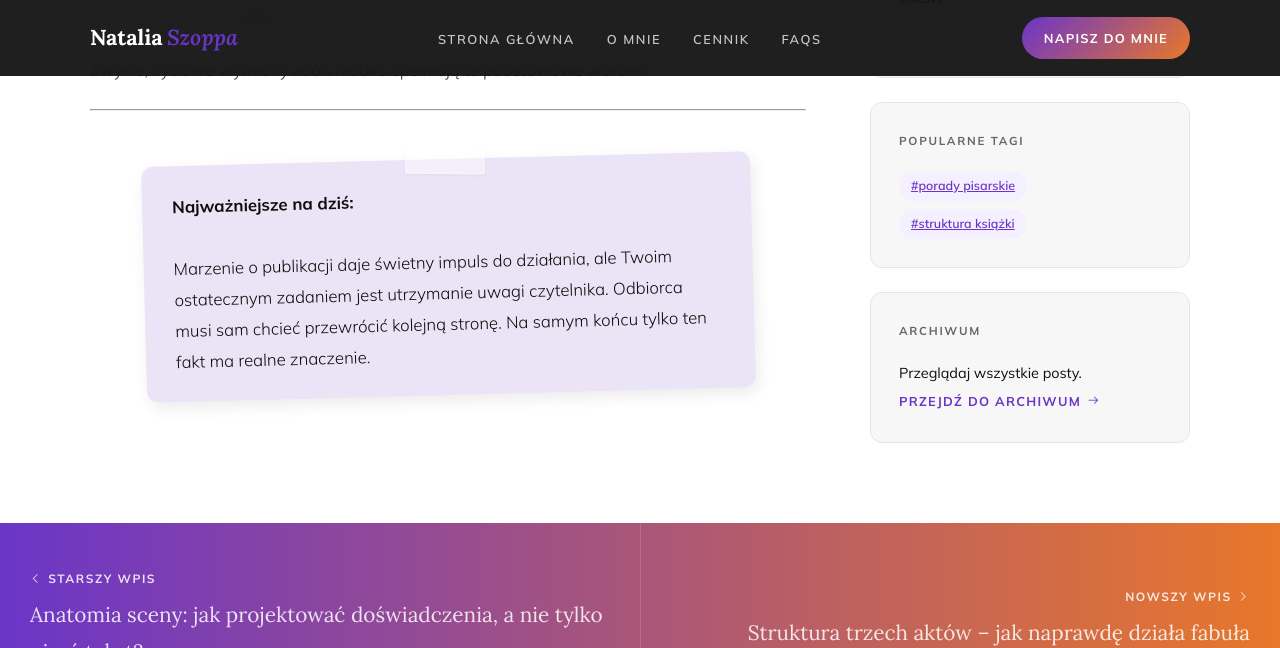
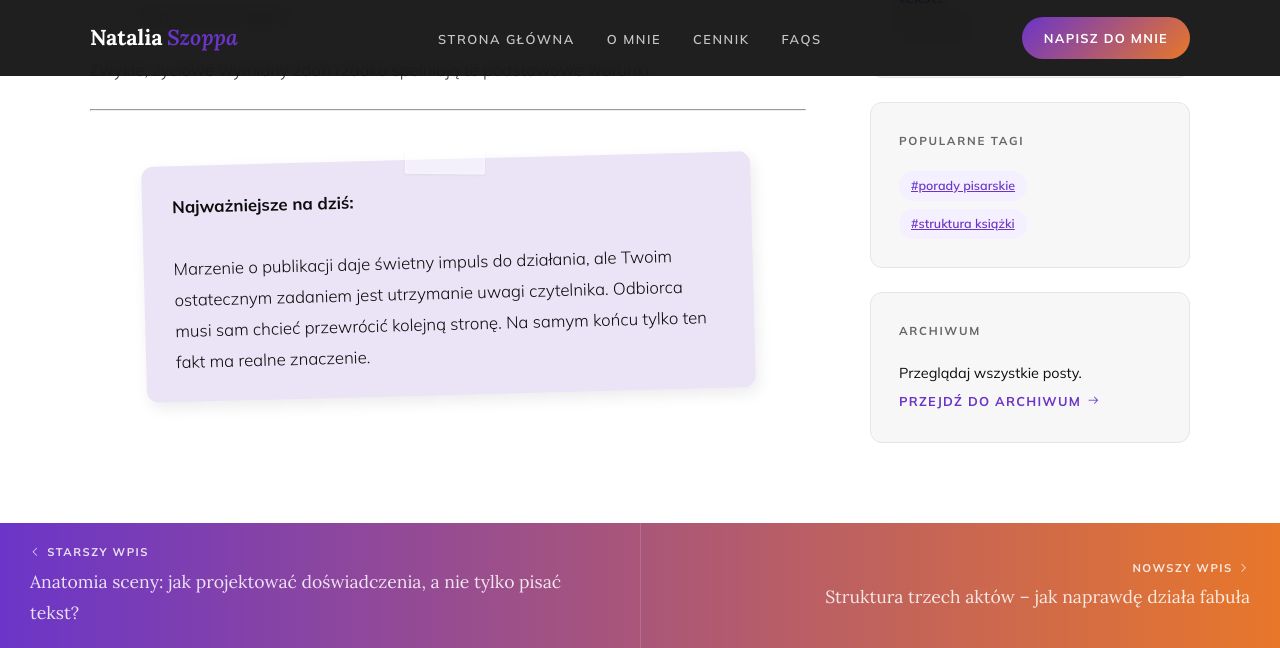
Before and after one commit to Bonnie00726/nataliaszoppa, a Jekyll site: the page built from _posts/2026-06-04-zanim-napiszesz-pierwsze-slowo.md, in a window 1280 px wide and 1400 px high, scrolled down 3848 px. Shown: the top 648 px of the window. Built offline with Jekyll 4.4.1, drawn with Linux system fonts in a browser that asks for light colours; comment, search, counter and statistics services are not loaded; grey boxes are pictures that could not be loaded.

Commit message:
Update default.html

```diff
--- a/_layouts/default.html
+++ b/_layouts/default.html
@@ -47,15 +47,15 @@
 
         /* ===== NOWA STOPKA POSTA (FULL WIDTH) ===== */
        /* Pasek nawigacji */
+       /* Pasek nawigacji */
         .post-full-nav {
             display: flex;
             width: 100%;
-            /* Zaktualizowany firmowy gradient */
             background: linear-gradient(90deg, #6B35C8 0%, #E8772A 100%);
         }
         .post-full-nav .nav-item {
             flex: 1;
-            padding: 45px 30px;
+            padding: 20px 30px; /* Zmniejszony margines pionowy */
             display: flex;
             flex-direction: column;
             justify-content: center;
@@ -77,15 +77,15 @@
             text-align: right;
         }
         .post-full-nav .nav-label {
-            font-size: 0.75em;
+            font-size: 0.7em; /* Delikatnie pomniejszony napis "Starszy/Nowszy wpis" */
             text-transform: uppercase;
             letter-spacing: 1.5px;
             font-weight: bold;
             display: block;
-            margin-bottom: 8px;
+            margin-bottom: 4px; /* Zmniejszony odstęp między tekstami */
         }
         .post-full-nav .nav-title {
-            font-size: 1.3em;
+            font-size: 1.1em; /* Delikatnie pomniejszony tytuł posta */
             font-family: 'Lora', serif;
         }
         /* Siatka polecanych postów */
```
